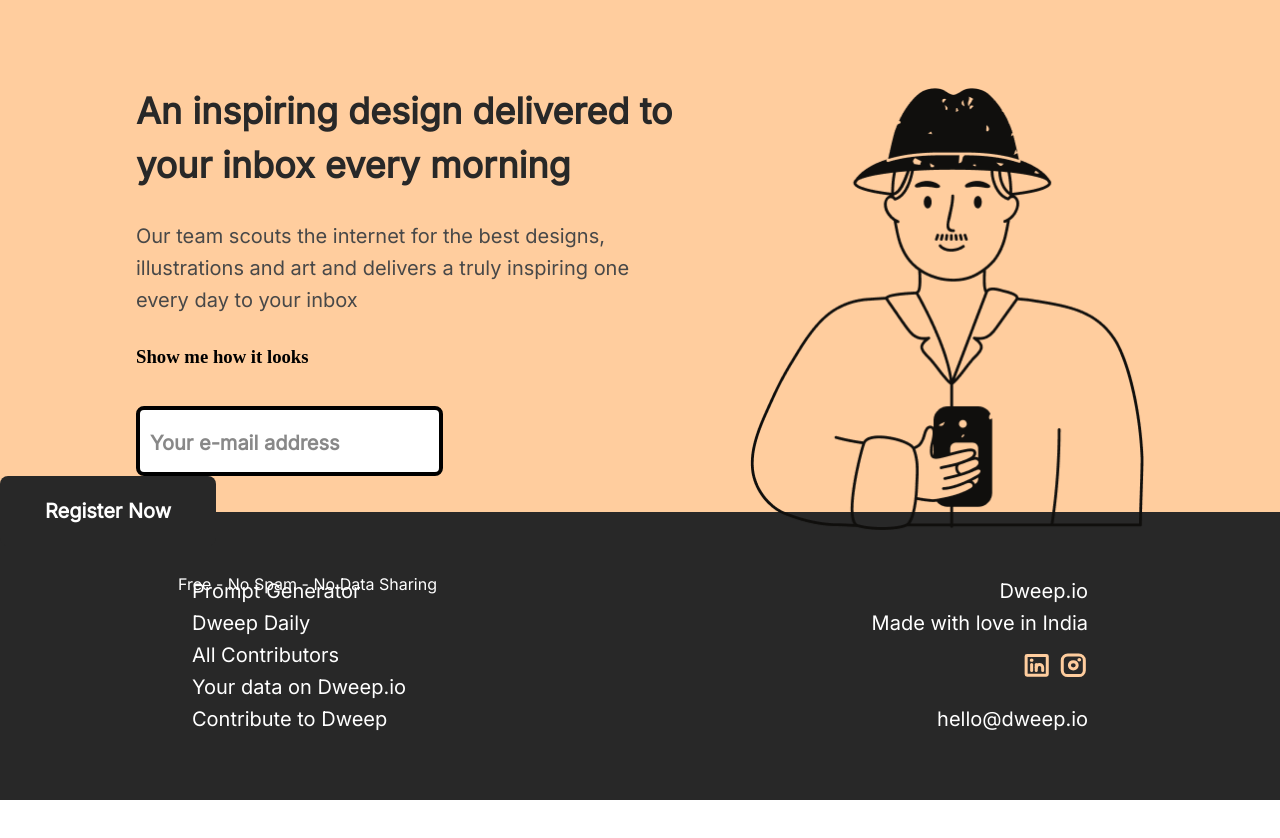
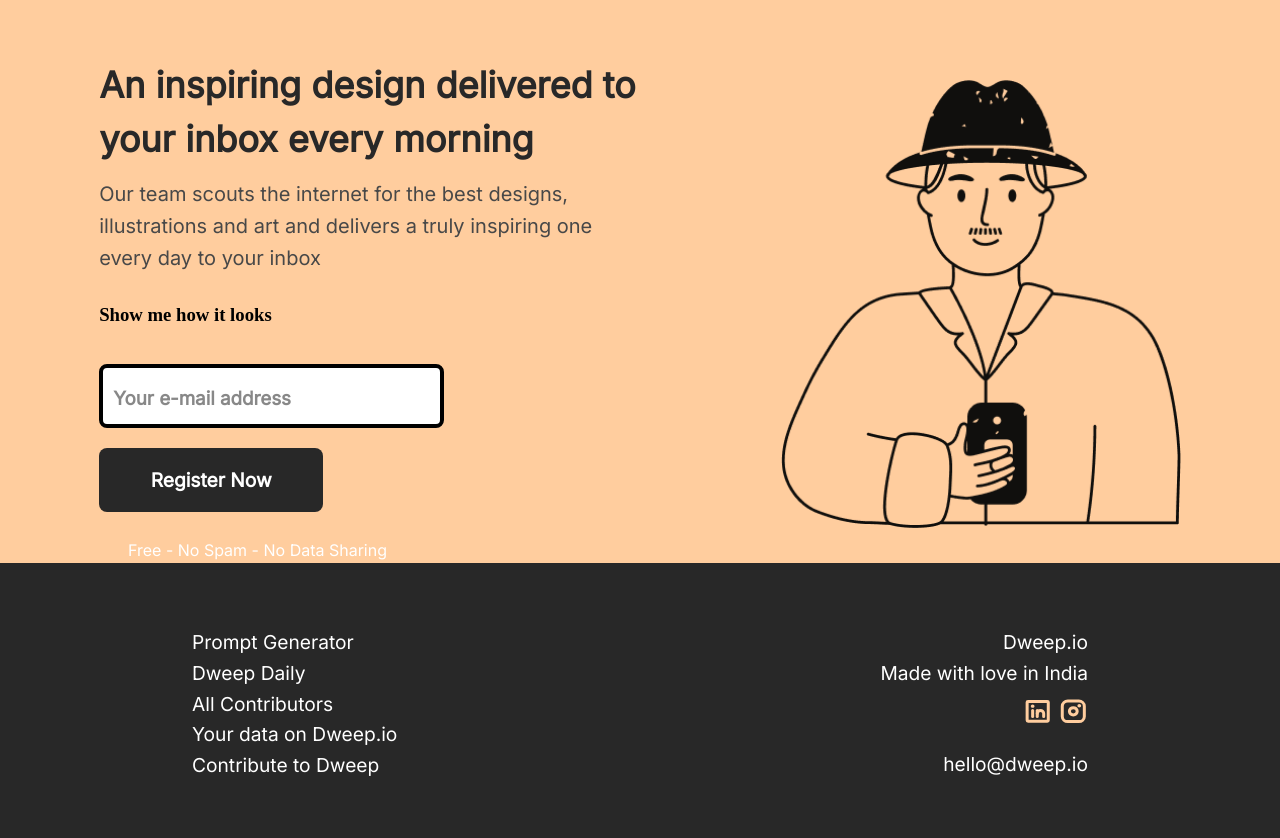
Before and after one commit to bikashd003/Mini-project-1, a plain HTML site: page index.html in a window 1280 px wide. Before the commit the page ends 800 px from the top, so only its background shows below. Drawn offline with Linux system fonts and the light colour scheme.

Commit message:
adjust height and convert units to relative units

```diff
--- a/styles.css
+++ b/styles.css
@@ -1,12 +1,14 @@
 * {
   margin: 0;
   padding: 0;
+  box-sizing: border-box;
 }
 
 #header {
   display: flex;
-  height: 64vh;
   background-color: #ffcd9e;
+  position: relative;
+  min-height: 64vh;
 }
 .left_header {
   float: left;
@@ -14,30 +16,29 @@
 }
 .left_header h1 {
   color: #282828;
-  font-size: 36px;
+  font-size: 2.25rem;
   font-family: Inter;
   font-style: normal;
   font-weight: 700;
   line-height: 150%;
-  margin: 84px 0 28px 136px;
-  width: 562px;
+  margin: 9% 0 2% 15.5%;
+  width: 35.125rem;
 }
 .left_header > p {
   color: #484848;
-  font-size: 20px;
+  font-size: 1.25rem;
   font-family: Inter;
-  font-style: normal;
   font-weight: 500;
   line-height: 160%;
-  margin-left: 136px;
-  margin-bottom: 38px;
-  width: 495px;
+  margin-left: 15.5%;
+  margin-bottom: 2.375rem;
+  width: 30.9375rem;
   height: 88px;
 }
 .left_header > h3 {
   width: 227px;
-  margin-left: 136px;
-  margin-bottom: 38px;
+  margin-left: 15.5%;
+  margin-bottom: 2.375rem;
 }
 
 .right_header {
@@ -45,39 +46,39 @@
   width: 50%;
 }
 .avater {
-  height: 442.45px;
-  margin-top: 88px;
-  position: absolute;
-  right: 136px;
+  height: 28rem;
+  margin-top: 5rem;
+  display: flex;
+  float: right;
+  margin-right: 15.5%;
 }
 .register_button {
   color: #fff;
   border-width: 0;
-  border-radius: 8px;
+  border-radius: 0.5rem;
   background: #282828;
   text-align: center;
-  font-size: 20px;
+  font-size: 1.2rem;
   font-family: Inter;
-  font-style: normal;
   font-weight: 700;
-  padding: 10px;
-  height: 70px;
-  width: 216px;
+  padding: 0.625rem;
+  height: 4rem;
+  width: 14rem;
   cursor: pointer;
 }
 .header_input {
-  border-radius: 8px;
-  border: 4px solid #000;
-  padding: 10px;
+  border-radius: 0.5rem;
+  border: 0.25rem solid #000;
+  padding: 0.625rem;
   background: #fff;
-  width: 279px;
-  height: 42px;
-  margin-left: 136px;
-  margin-right: 25px;
+  width: 21.5625rem;
+  height: 4rem;
+  margin-left: 15.5%;
+  margin-right: 1.6rem;
 }
 input::placeholder {
   color: #888;
-  font-size: 20px;
+  font-size: 75%;
   font-family: Inter;
   font-style: normal;
   font-weight: 600;
@@ -86,17 +87,29 @@ input::placeholder {
 
 .lower-content {
   color: #fff;
-  font-size: 16px;
+  font-size: 1rem;
   font-family: Inter;
   font-style: normal;
   font-weight: 500;
   line-height: 160%;
-  margin-left: 178px;
-  margin-top: 26px;
+  margin-left: 20%;
+  margin-top: 1.625rem;
 }
 input[type="text"] {
   font-size: 25px;
 }
+@media (max-width: 1420px) {
+  .register_button {
+    margin-left: 15.5%;
+    margin-top: 1.2rem;
+  }
+}
+@media (max-width: 780px) {
+  .avater {
+    display: none;
+  }
+}
+
 /* footer section  */
 #footer {
   display: flex;
@@ -104,22 +117,22 @@ input[type="text"] {
   bottom: 0;
   background-color: #282828;
   justify-content: space-between;
-  height: 36vh;
+  min-height: 36vh;
 }
 .left_footer {
   float: left;
-  margin: 63px 0 0 192px;
+  margin: 5% 0 4% 15%;
 }
 .right_footer {
   float: right;
-  margin: 63px 192px 0 0;
+  margin: 5% 15% 4% 0;
 }
 .left_footer_items {
   list-style: none;
 }
 .left_footer_items li a {
   color: #fff;
-  font-size: 20px;
+  font-size: 1.2rem;
   font-family: Inter;
   font-style: normal;
   font-weight: 400;
@@ -129,7 +142,7 @@ input[type="text"] {
 .right_footer_items li a {
   color: #fff;
   text-align: right;
-  font-size: 20px;
+  font-size: 1.2rem;
   font-family: Inter;
   font-style: normal;
   font-weight: 400;
@@ -140,13 +153,13 @@ input[type="text"] {
   list-style: none;
   color: #fff;
   text-align: right;
-  font-size: 20px;
+  font-size: 1.2rem;
   font-family: Inter;
   font-style: normal;
   font-weight: 400;
   line-height: 160%;
 }
 .social_icon {
-  margin-bottom: 15px;
-  margin-top: 12px;
+  margin-bottom: 0.8em;
+  margin-top: 0.5rem;
 }
```
